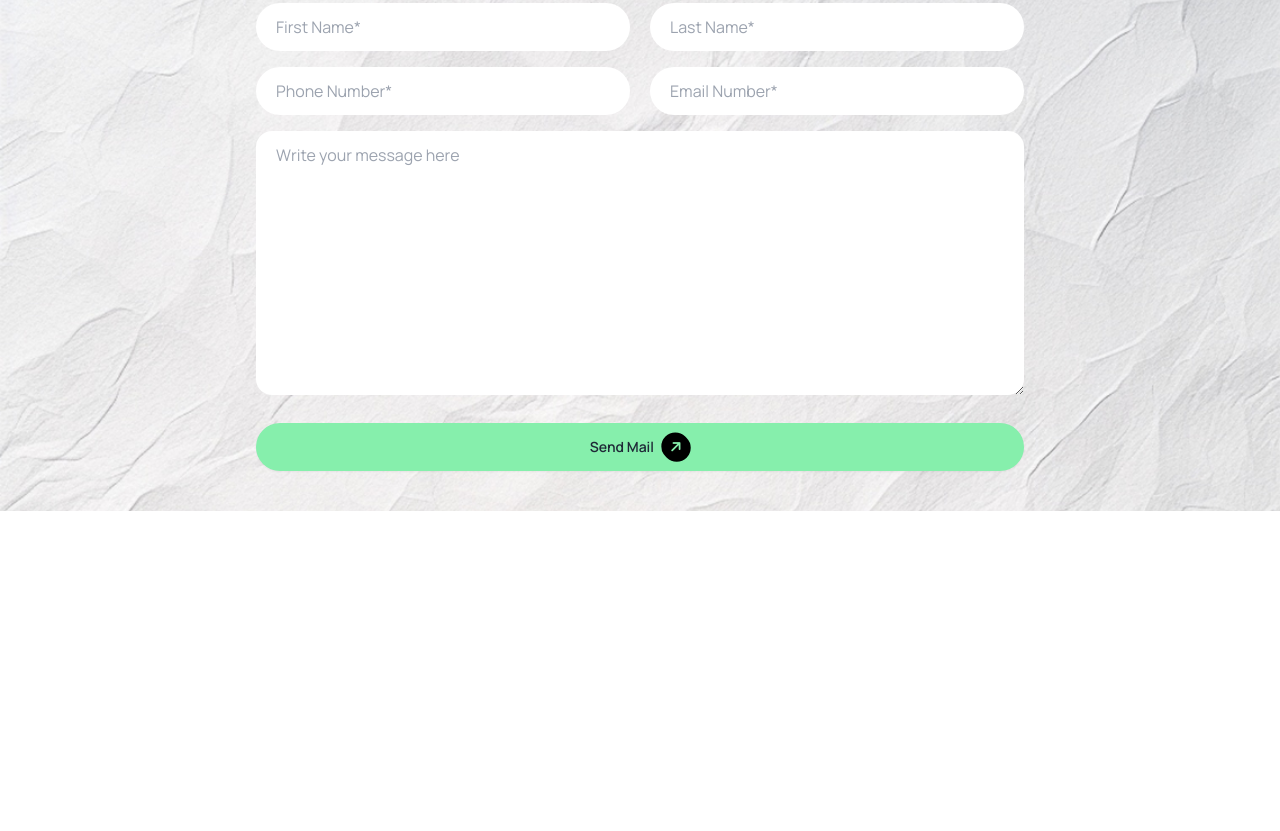
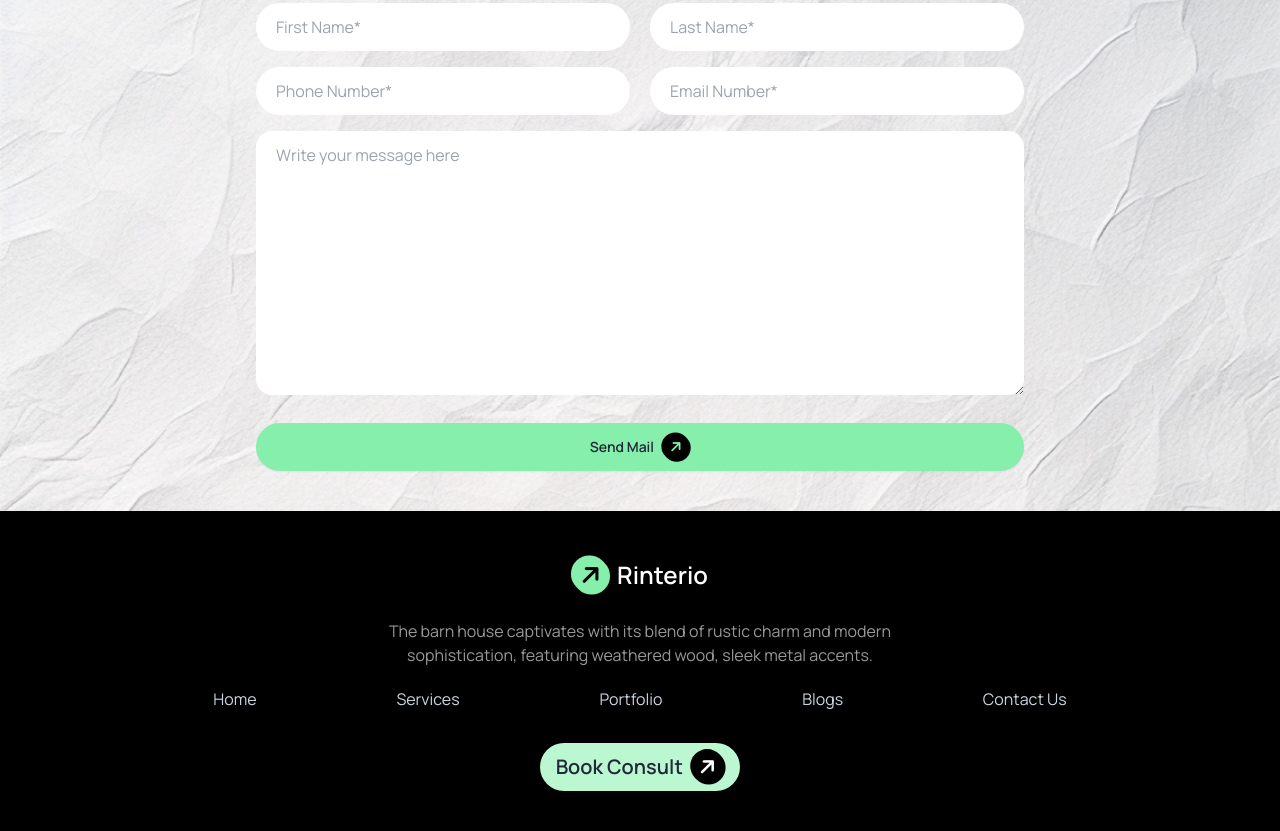
Before and after one commit to 0Himu0/Assignment-3, a plain HTML site: page index.html in a window 1280 px wide. Shown: the part 3358-4189 px from the top of the page. Before the commit the page ends 3869 px from the top, so only its background shows below. Drawn offline with nearby package versions, Linux system fonts and the light colour scheme; a web font is replaced by a local one.

Commit message:
footer done

```diff
--- a/index.html
+++ b/index.html
@@ -276,11 +276,36 @@
 
         </section>
 
-
-
     </main>
 
-    <footer>
+    <!-- footer -->
+    <footer class="text-center justify-center bg-black pb-10">
+        <div class="container mx-auto">
+            <div>
+                <button class="btn btn-ghost text-white text-2xl mt-10 mb-5">
+                    <i class="fa fa-solid -rotate-45 rounded-full p-2 bg-green-300 text-black fa-arrow-right"></i>
+                    Rinterio
+                </button>
+                <p class="opacity-60 text-white w-full lg:w-2/5 mx-auto mb-5">
+                The barn house captivates with its blend of rustic charm and modern sophistication, featuring weathered wood, sleek metal accents.</p>
+            </div>
+
+            <div class="lg:mb-5 w-full lg:w-4/6 mx-auto">
+                <ul class="flex gap-2 lg:gap-none flex-col lg:flex-row justify-between">
+                  <li class="text-slate-300"><a>Home</a></li>
+                  <li class="text-slate-300"><a>Services</a></li>
+                  <li class="text-slate-300"><a>Portfolio</a></li>
+                  <li class="text-slate-300"><a>Blogs</a></li>
+                  <li class="text-slate-300"><a>Contact Us</a></li>
+                </ul>
+            </div>
+            <div class="flex justify-center">
+                <button class="btn border-none bg-green-200 rounded-3xl mt-3 text-xl">
+                    Book Consult
+                    <i class="fa fa-solid -rotate-45 rounded-full p-2 bg-black text-white fa-arrow-right"></i>
+                </button>
+            </div>
+        </div>
 
     </footer>
 
```
